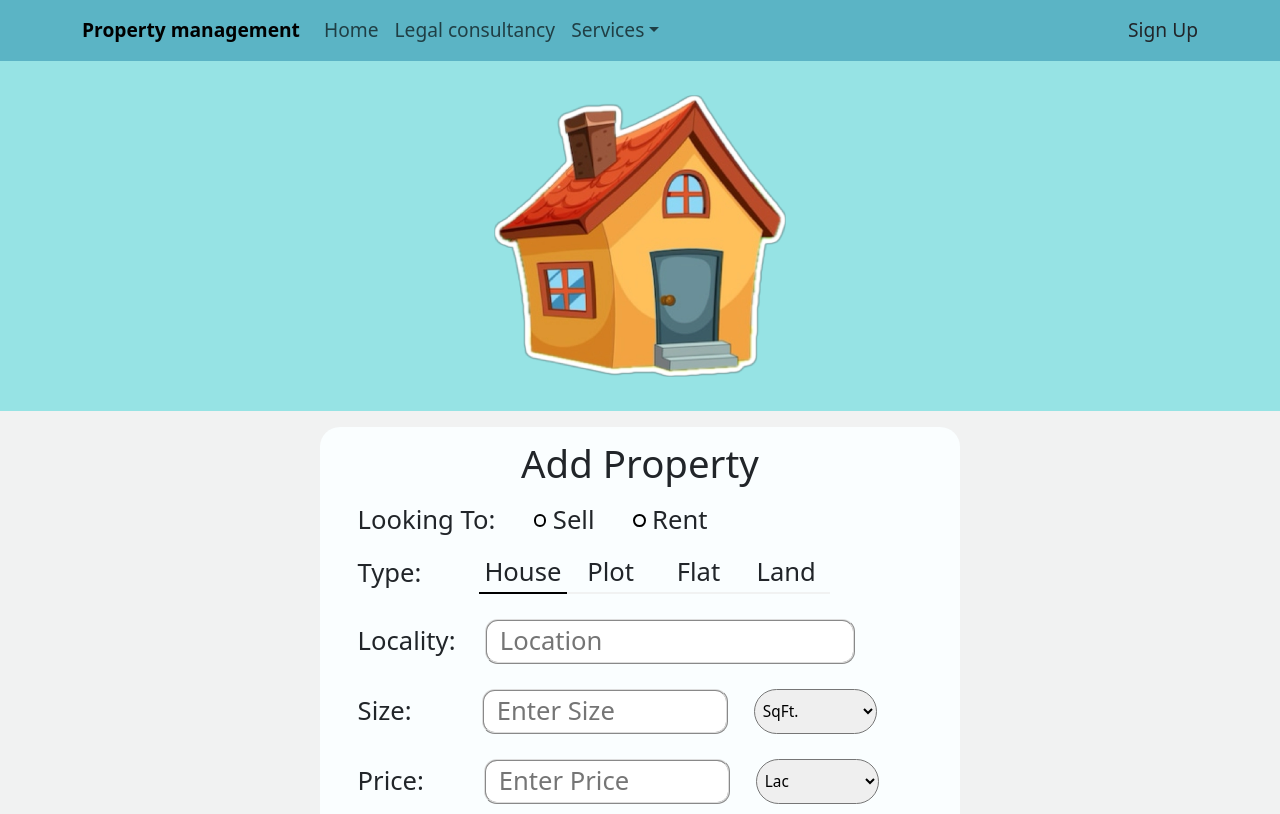
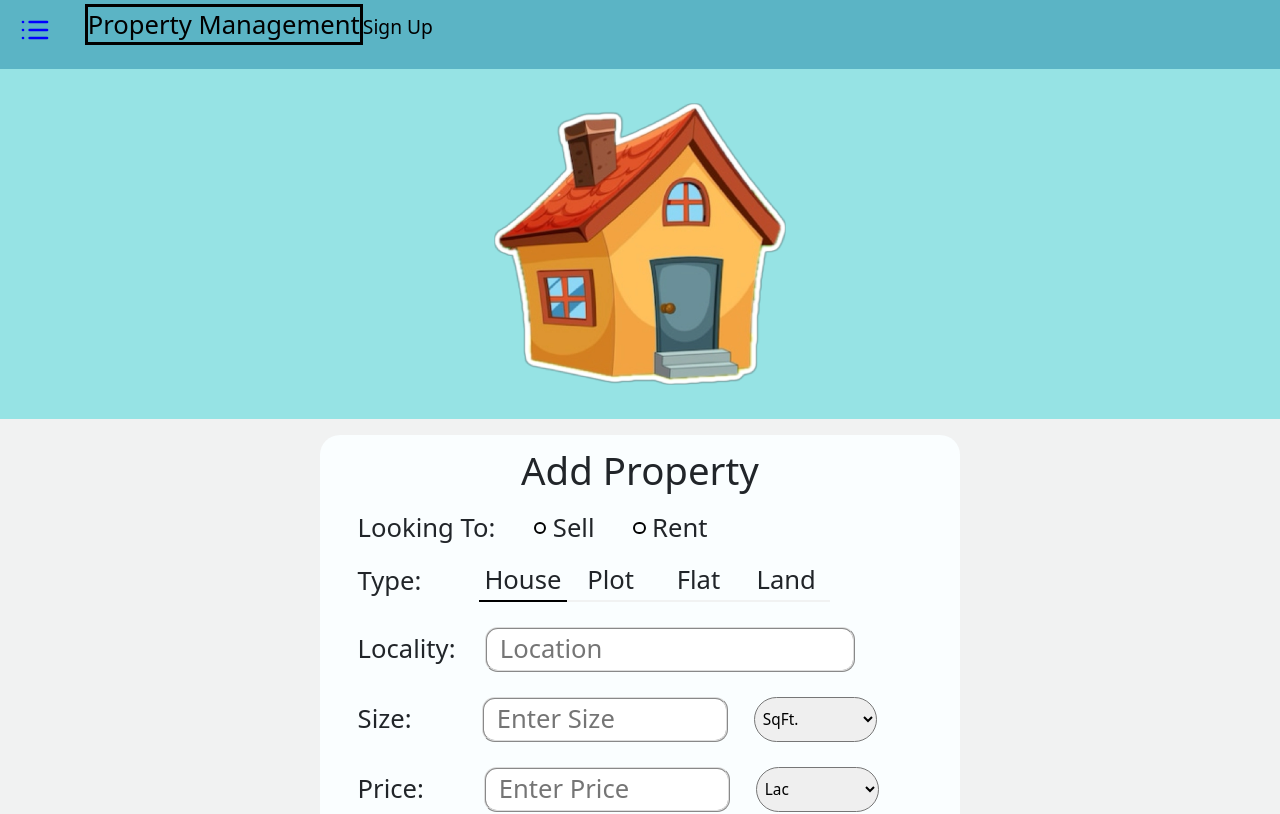
Before and after one commit to anair100/real_estate_management_system, a React (Create React App) app: page /add in a window 1280 px wide. Shown: the top 814 px of the page. Built offline with nearby package versions, Linux system fonts and the light colour scheme.

Commit message:
Header_Changes

```diff
--- a/package.json
+++ b/package.json
@@ -6,9 +6,10 @@
     "axios": "^1.7.9",
     "bootstrap": "^5.3.3",
     "cra-template": "1.2.0",
+    "lucide-react": "^0.475.0",
     "multi-range-slider-react": "^2.0.7",
     "react": "^19.0.0",
-    "react-bootstrap": "^2.10.7",
+    "react-bootstrap": "^2.10.9",
     "react-dom": "^19.0.0",
     "react-icons": "^5.4.0",
     "react-router": "^7.1.1",
--- a/src/App.js
+++ b/src/App.js
@@ -8,7 +8,6 @@ import Propertydetails from "./Components/Propertydetails";
 import 'bootstrap/dist/css/bootstrap.min.css';
 import { BrowserRouter, Routes, Route } from "react-router";
 import Login from './Components/login';
-
 
 function App() {
   return (
--- a/src/Components/AddPropertyForm.js
+++ b/src/Components/AddPropertyForm.js
@@ -192,6 +192,8 @@ const AddPropertyForm = () => {
         alert("Please enter the property price.");
       } else if(!formData.size){
         alert("Please enter the property size.");
+      } else if(formData.images.length === 0){
+        alert("Please upload atleast one property image.");
       } else {
         const response  = await api.post('http://localhost:8080/api/properties/add', data);
         //const response  = await api.post('/api/properties/add', data);
--- a/src/Components/Header.js
+++ b/src/Components/Header.js
@@ -1,41 +1,94 @@
-import React from 'react'
-import Container from 'react-bootstrap/Container';
-import Nav from 'react-bootstrap/Nav';
-import Navbar from 'react-bootstrap/Navbar';
-import NavDropdown from 'react-bootstrap/NavDropdown';
+import React , { useState, useEffect } from 'react'
+import { Navbar, Nav, Container, Offcanvas } from "react-bootstrap";
+import { List } from "lucide-react";
+import { Link } from "react-router-dom";
 
 const Header = () => {
+  const [isMobile, setIsMobile] = useState(window.innerWidth <= 600);
+  const [showSidebar, setShowSidebar] = useState(false);
+
+  useEffect(() => {
+    const handleResize = () => {
+      setIsMobile(window.innerWidth <= 768);
+    };
+    window.addEventListener("resize", handleResize);
+    return () => {
+     window.removeEventListener("resize", handleResize);
+  }},[]);
+
   return (
-    <Navbar expand="lg" style = {{backgroundColor : "#5BB4C5"}}>
-      <Container style = {{backgroundColor : "#5BB4C5"}}>
-        <Navbar.Brand href="/home" style = {{fontSize: "1.5vw", fontWeight: "bold"}}>Property management</Navbar.Brand>
-        <Navbar.Toggle aria-controls="basic-navbar-nav" />
-        <Navbar.Collapse id="basic-navbar-nav">
-          <Nav className="me-auto">
-            <Nav.Link href="/home" style = {{fontSize: "1.5vw", fontWeight: "400"}}>Home</Nav.Link>
-            <Nav.Link href="#link" style = {{fontSize: "1.5vw", fontWeight: "400"}}>Legal consultancy </Nav.Link>
-            <NavDropdown title="Services" id="basic-nav-dropdown" style = {{fontSize: "1.5vw", fontWeight: "400"}}>
-              <NavDropdown.Item href="#action/3.1">Action</NavDropdown.Item>
-              <NavDropdown.Item href="#action/3.2">
-                Another action
-              </NavDropdown.Item>
-              <NavDropdown.Item href="#action/3.3">Something</NavDropdown.Item>
-              <NavDropdown.Divider />
-              <NavDropdown.Item href="#action/3.4">
-                Separated link
-              </NavDropdown.Item>
-            </NavDropdown>
-          </Nav>
-          <div className="ms-auto">
-        <Nav.Link href="/login" style = {{fontSize: "1.5vw", fontWeight: "400"}}>
-          Sign Up
-        </Nav.Link>
+    <>
+        <div style={{ backgroundColor: "#5BB4C5", marginLeft: "0", marginRight: "0", padding: "0.5vw"}}>
+          {/* Sidebar Toggle Button */}
+          <button
+           className="btn text-white me-2"
+            onClick={() => setShowSidebar(true)}
+            style={{
+              border: "none",
+              marginRight: "0",
+              padding: "0",
+              marginLeft: isMobile ? "2vw" : "1vw"
+            }}>
+            <List size={32} style={{ color: "blue" }}/>
+          </button>
+          <a href="https://google.com" target="_blank" rel="noopener noreferrer" style={{fontSize: isMobile ? "4vw" : "2vw", fontWeight: "500", padding: "0",
+            border: "none", textDecoration: "none", color: "black", marginBottom: "0", padding: "0", marginLeft: "2vw", borderStyle: "solid", marginTop: "3vw"
+          }} >Property Management</a>
+          <a href="https://google.com" target="_blank" rel="noopener noreferrer" style={{fontSize: isMobile ? "3vw" : "1.5vw", fontWeight: "400", padding: "0",
+            border: "none", textDecoration: "none", color: "black", marginBottom: "0", padding: "0", marginLeft: "auto"
+          }} >Sign Up</a>
+          <Navbar/>
+        </div>
 
-      </div>
-        </Navbar.Collapse>
-      </Container>
-    </Navbar>
-  )
+      {/* Sidebar (Offcanvas) */}
+      <Offcanvas
+  show={showSidebar}
+  onHide={() => setShowSidebar(false)}
+  backdrop="static"
+  style={{ backgroundColor: "#020120", color: "white" }} // White text color
+>
+  <Offcanvas.Header closeButton>
+    <Offcanvas.Title style={{ color: "white" }}>Real Estate Service</Offcanvas.Title>
+  </Offcanvas.Header>
+  <Offcanvas.Body>
+    <Nav className="flex-column">
+      <Nav.Link
+        href="/home"
+        className="mb-2 text-light" // Bootstrap class for white text
+        style={{
+          paddingBottom: "10px",
+          borderBottom: "1px solid white", // Change border color to white
+          color: "white"  // Ensure white text
+        }}
+      >
+        🏠 Home
+      </Nav.Link>
+      <Nav.Link
+        href="/login"
+        className="mb-2 text-light"
+        style={{
+          paddingBottom: "10px",
+          borderBottom: "1px solid white",
+          color: "white"
+        }}
+      >
+        🔑 Sign In
+      </Nav.Link>
+      <Nav.Link
+        href="#legal"
+        className="mb-2 text-light"
+        style={{
+          paddingBottom: "10px",
+          borderBottom: "1px solid white",
+          color: "white"
+        }}
+      >
+        📜 Legal Consultancy
+      </Nav.Link>
+    </Nav>
+  </Offcanvas.Body>
+ </Offcanvas>
+</>);
 }
 
 export default Header
--- a/src/Components/Home.js
+++ b/src/Components/Home.js
@@ -5,7 +5,6 @@ import home_image from '../resources/home_image.webp';
 import 'bootstrap/dist/css/bootstrap.min.css';
 import { Container, Row, Col, Image } from "react-bootstrap";
 import { useNavigate } from 'react-router';
-
 
 function Home() {
   const [locations, setLocations] = useState([]);
--- a/src/Components/Propertydetails.js
+++ b/src/Components/Propertydetails.js
@@ -63,14 +63,13 @@ const Propertydetails = () => {
         {type} For {rentOrSell} In {propertyLocation}
       </div>
       <div style={{ width: "90%", height: isMobile? "40%": "20%", margin: "auto", marginTop: isMobile? "4vw": "2vw"}}>
-        <Image style={{ width: "100%"}}
-        // src={`http://localhost:8080/api/${images[0]}`}
-        src={`/${images[0]}`}
+        <Image style={{ width: "100%", height:"20%",  objectFit: "contain"}}
+         src={`http://localhost:8080/${images[0]}`}
+        //src={`/${images[0]}`}
          alt="Property" onClick={() => setIsOpen(true)}/>
         {isOpen && (
          <div style={{position: "fixed", top: 0, left: 0,
             width: "100%",
-
             height: "100%",
             backgroundColor: "rgba(0,0,0,0.8)",
             display: "flex",
@@ -79,8 +78,8 @@ const Propertydetails = () => {
           }}
           onClick={() => setIsOpen(false)}>
           <img
-          // src={`http://localhost:8080/${images[0]}`}
-          src={`/${images[0]}`}
+          src={`http://localhost:8080/${images[0]}`}
+          //src={`/${images[0]}`}
             alt="Full Image" style={{ width: "50%" }} />
         </div>
       )}
--- a/src/Components/SearchResult.js
+++ b/src/Components/SearchResult.js
@@ -31,8 +31,8 @@ const SearchResult = () => {
         console.log('inside fetchProperties')
         const query = searchParams.toString();
 
-        // const response = await api.get(`http://localhost:8080/api/properties/search?${searchParams}`);
-        const response = await api.get(`/api/properties/search?${searchParams}`);
+        const response = await api.get(`http://localhost:8080/api/properties/search?${searchParams}`);
+        //const response = await api.get(`/api/properties/search?${searchParams}`);
         console.log(response.data);
         setProperties(response.data);
         console.log(properties);
@@ -48,17 +48,6 @@ const SearchResult = () => {
           googleLocation: 'g1',
           for: 'sell',
           images: [home_image, home_image]
-        },
-        {
-          type: 'flate',
-          price: '3345',
-          phone: '121',
-          email: 'abc2',
-          description: 'd2',
-          location: 'indore',
-          googleLocation: 'g2',
-          for: 'rent',
-          images: [home_image]
         }]);
       }
     };
@@ -152,8 +141,8 @@ const SearchResult = () => {
           <img style={{
            width: "100%", height: "auto", aspectRatio: "16/16", objectFit: "cover", borderRadius: "1vw"
           }}
-          //  src={`http://localhost:8080/api/${property.images[0]}`} alt="Property"
-          src={`/${property.images[0]}`} alt="Property"
+          src={`http://localhost:8080/${property.images[0]}`} alt="Property"
+          //src={`/${property.images[0]}`} alt="Property"
             />
          </div>
          <div style = {{marginBottom: "0", display: "flex", flexDirection: "column", alignItems: "flex-start", justifyContent: "flex-start",
--- a/src/styles/Home.css
+++ b/src/styles/Home.css
@@ -23,6 +23,7 @@
   width: 50%;
   height: auto;
   background-color: #FAFEFF;
+  /* background-color: #020120; */
   margin-left: 10vw;
   margin-right: 10vw;
   position: relative;
```
Also changed, not shown: 1 other file (tests, documents, lock files or other folders).
